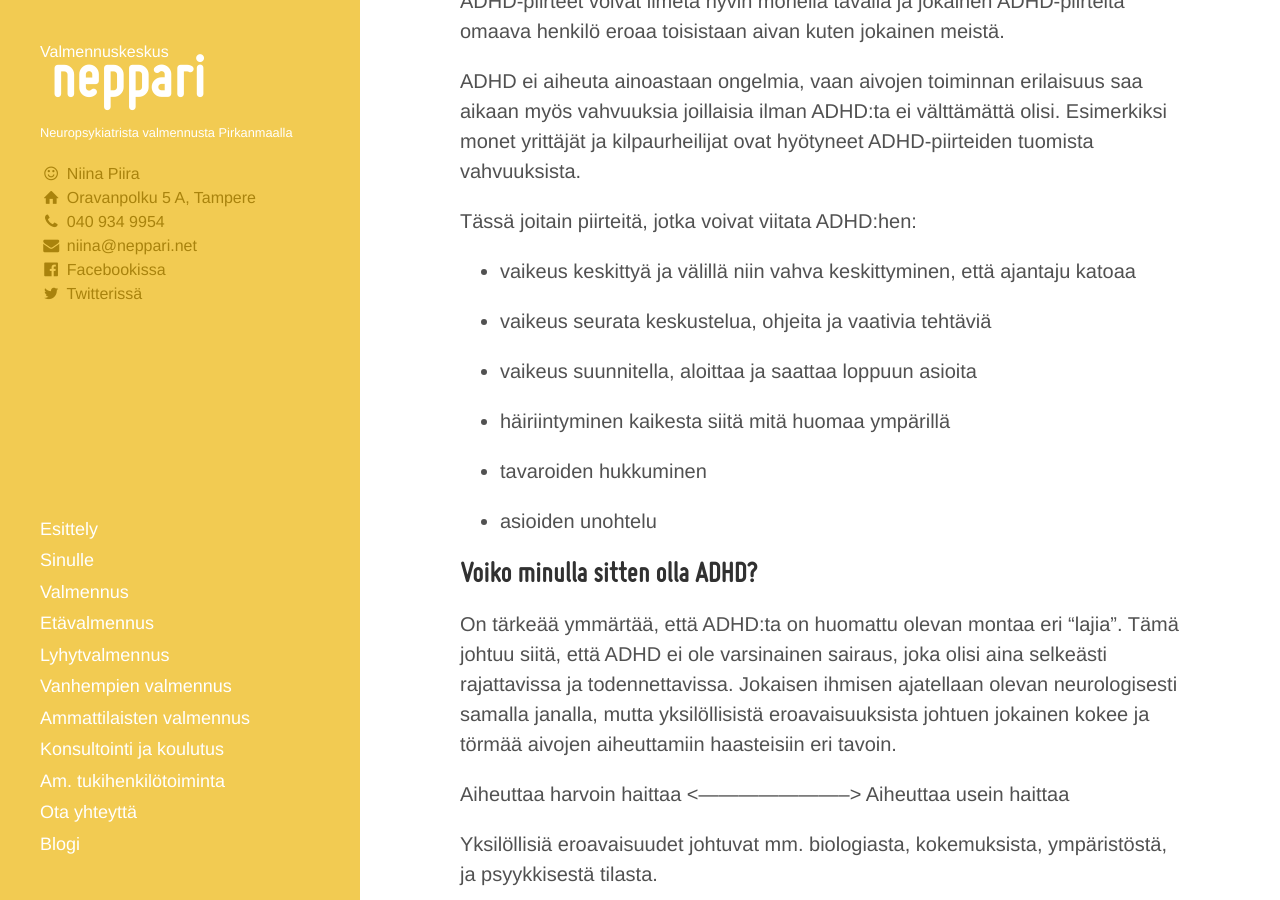
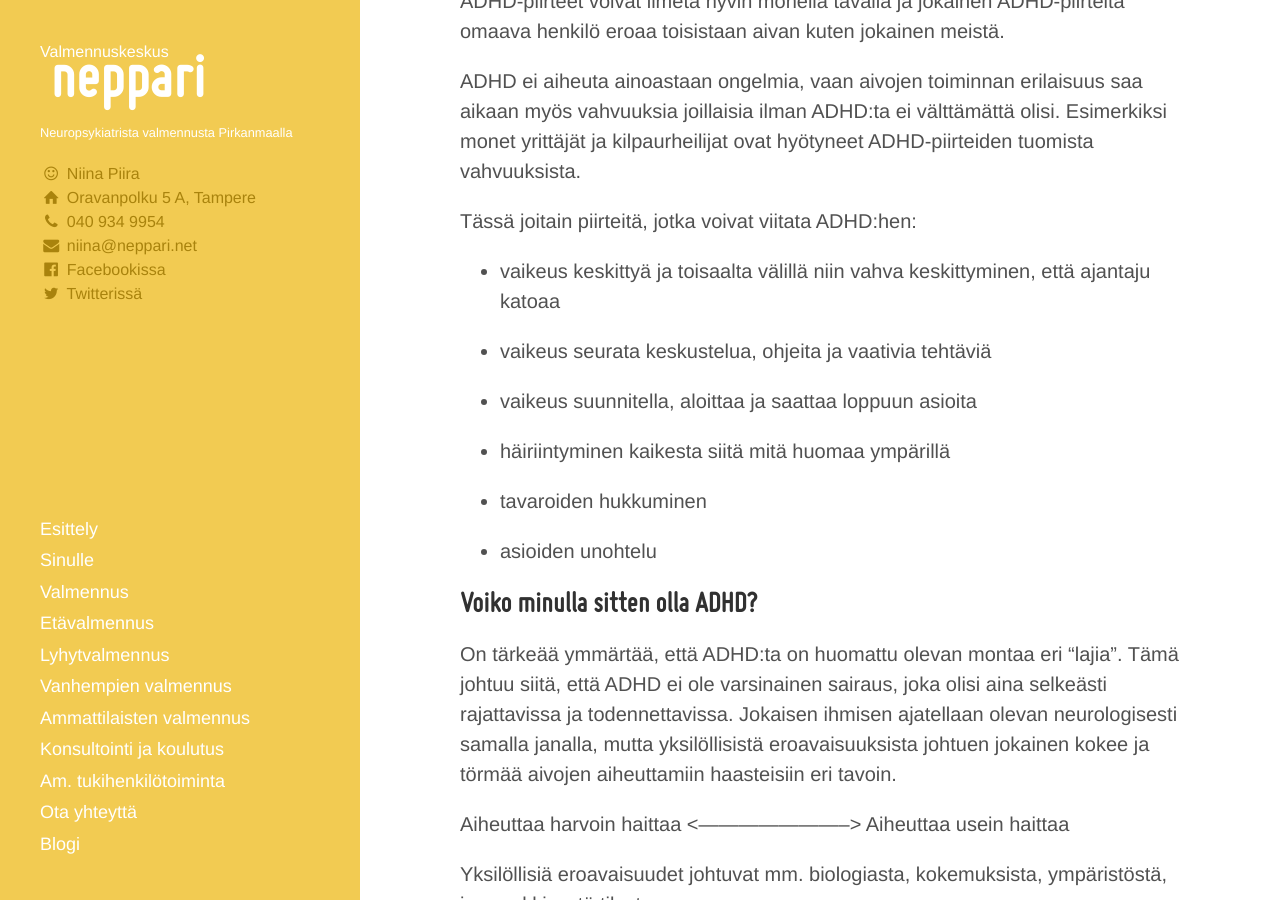
Before and after one commit to niinapiira/neppari.net, a Jekyll site: the page built from pieni-adhd-infopaketti.md, in a window 1280 px wide and 900 px high, scrolled down 441 px. Built offline with Jekyll 4.4.1, drawn with Linux system fonts in a browser that asks for light colours.

Commit message:
Updated pieni-adhd-infopaketti.md

```diff
--- a/pieni-adhd-infopaketti.md
+++ b/pieni-adhd-infopaketti.md
@@ -19,7 +19,7 @@ ADHD ei aiheuta ainoastaan ongelmia, vaan aivojen toiminnan erilaisuus saa aikaa
 
 Tässä joitain piirteitä, jotka voivat viitata ADHD:hen:
 
-- vaikeus keskittyä ja välillä niin vahva keskittyminen, että ajantaju katoaa
+- vaikeus keskittyä ja toisaalta välillä niin vahva keskittyminen, että ajantaju katoaa
 
 - vaikeus seurata keskustelua, ohjeita ja vaativia tehtäviä
 
```
